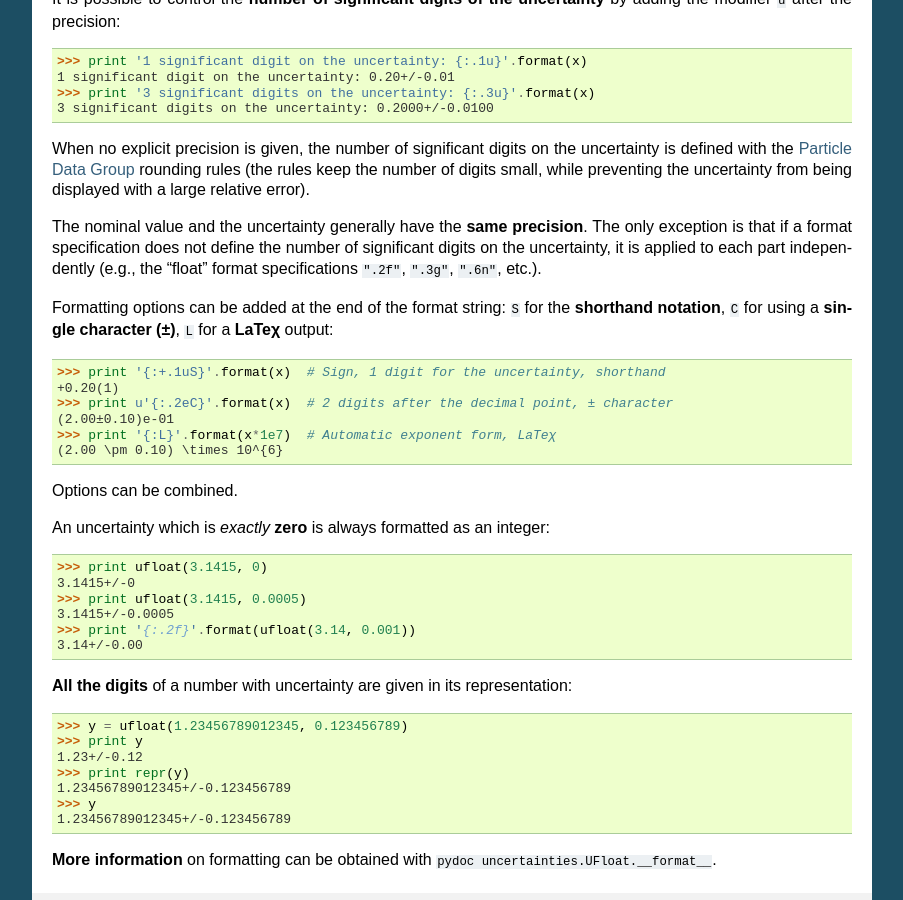
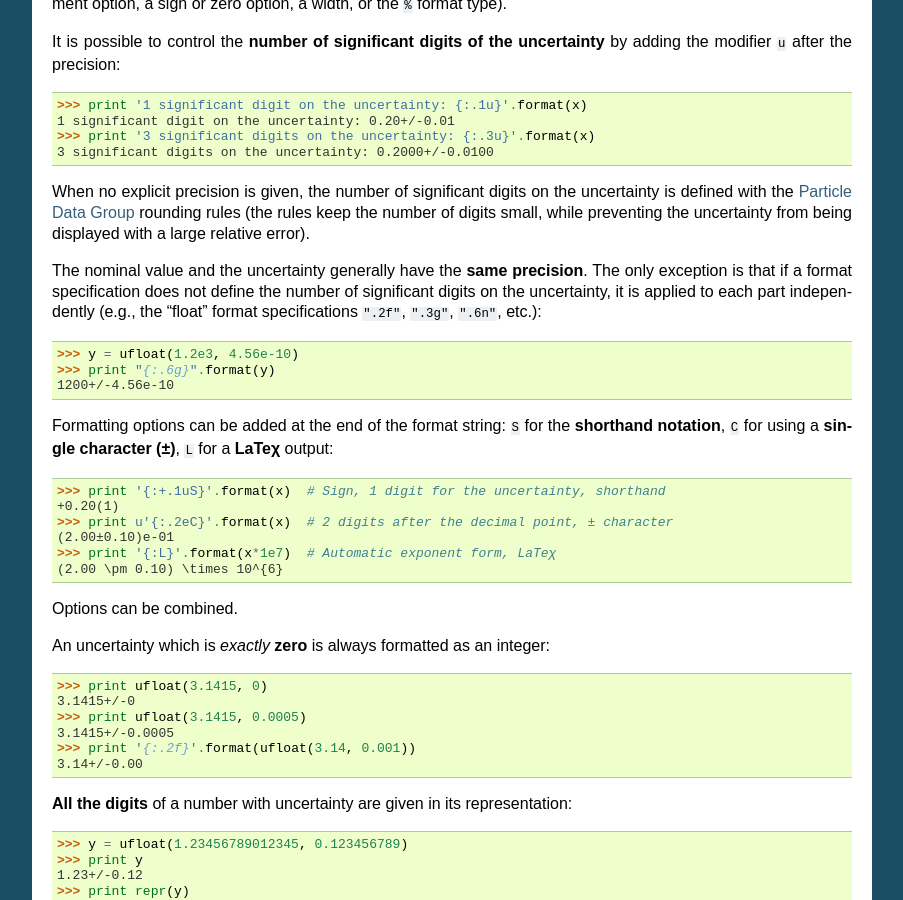
Before and after one commit to lmfit/uncertainties, a Sphinx documentation site: the page built from doc/user_guide.rst, in a window 1280 px wide and 900 px high, scrolled down 2768 px. Shown: the whole window, without its empty margins (198-1101 px from the left). Built offline with Sphinx 7.4.7, drawn with Linux system fonts in a browser that asks for light colours; the version number is read from the project's files by our own code; some of the changed text lies outside the part shown.

Commit message:
Added missing import. Added example.

```diff
--- a/doc/user_guide.rst
+++ b/doc/user_guide.rst
@@ -42,6 +42,8 @@
 expressed in many convenient ways, including:
 
 >>> x = ufloat(0.20, 0.01)  # x = 0.20+/-0.01
+
+>>> from uncertainties import ufloat_fromstr
 >>> x = ufloat_fromstr("0.20+/-0.01")
 >>> x = ufloat_fromstr(u"0.20±0.01")
 >>> x = ufloat_fromstr("(2+/-0.1)e-01")
@@ -196,7 +198,11 @@
 precision**.  The only exception is that if a format specification
 does not define the number of significant digits on the uncertainty,
 it is applied to each part independently (e.g., the "float" format
-specifications ``".2f"``, ``".3g"``, ``".6n"``, etc.).
+specifications ``".2f"``, ``".3g"``, ``".6n"``, etc.):
+
+>>> y = ufloat(1.2e3, 4.56e-10)
+>>> print "{:.6g}".format(y)
+1200+/-4.56e-10
 
 .. Options
 
```
